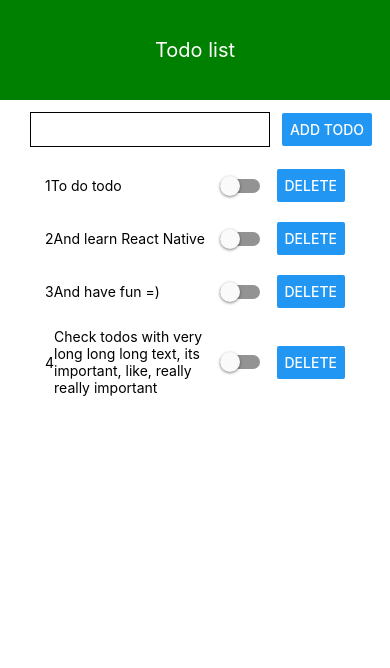
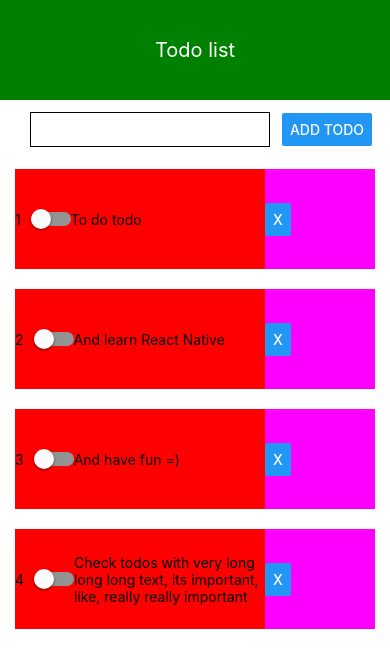
Before and after one commit to SidorinAD/reactn-todolist, a React Native app: screen / in a window 390 px wide. Shown: the top 668 px of the page. Built offline with nearby package versions, Linux system fonts and the light colour scheme.

Commit message:
minor fix + todolist

```diff
--- a/components/TodoItem/TodoItem.tsx
+++ b/components/TodoItem/TodoItem.tsx
@@ -1,49 +1,56 @@
+import { observer } from 'mobx-react-lite';
 import React from 'react';
 import {
-  StyleSheet,
-  Text,
-  View,
-  Switch,
-  Button } from 'react-native';
-import { observer } from 'mobx-react-lite';
+  Button, StyleSheet, Switch, Text,
+  View
+} from 'react-native';
 import { useTodoStore } from '../../utils/hooks';
-import { TodoType } from '../../types';
 
 export const TodoItem = observer(({ todoData } : any) => {
   const { id, text, completed } = todoData;
+  // свич перед текстом
+  // модальное окно при удалении с подтверждением
+  // сохранение тудущек через асинкс сторадж
+  // туду дата и время
+  // уведомление перед окончанием туду
+  // либа компонентов UI Kitten
   const { TodoStore } = useTodoStore();
   return (
     <View style={styles.todoContainer}>
       <View style={styles.textContainer}>
-        <Text>{id}</Text>
-        <Text>{text}</Text>
-      </View>
-      <View style={styles.switchContainer}>
+        <Text style={styles.idStyles}>{id}</Text>
+
         <Switch
           value={completed}
           onValueChange={() => TodoStore.completeTodo(id)}
         />
+
+        <Text>{text}</Text>
       </View>
-      <Button title="Delete" onPress={() => TodoStore.removeTodo(id)} />
+
+      <Button title="X" onPress={() => TodoStore.removeTodo(id)} />
     </View>
   );
 });
 
 const styles = StyleSheet.create({
   todoContainer: {
-    width: 300,
+    width: 360,
     flexDirection: 'row',
     alignItems: 'center',
     marginVertical: 10,
-    justifyContent: 'space-between',
+    justifyContent: 'flex-start',
+    backgroundColor: '#ff00ff',
+  },
+  idStyles: {
+    paddingRight: 10,
   },
   textContainer: {
-    flex: 3,
+    width: 250,
+    height: 100,
     flexDirection: 'row',
     alignItems: 'center',
-    paddingRight: 5,
-  },
-  switchContainer: {
-    flex: 1,
+    backgroundColor: 'red',
+
   },
 });
--- a/utils/hooks/useTodoStore.ts
+++ b/utils/hooks/useTodoStore.ts
@@ -4,6 +4,6 @@ import { TodoContext } from "../../App";
 export const useTodoStore = () => {
     const TodoStore = useContext(TodoContext)
     return {
-        TodoStore: TodoStore
+        TodoStore
     }
 }
```
